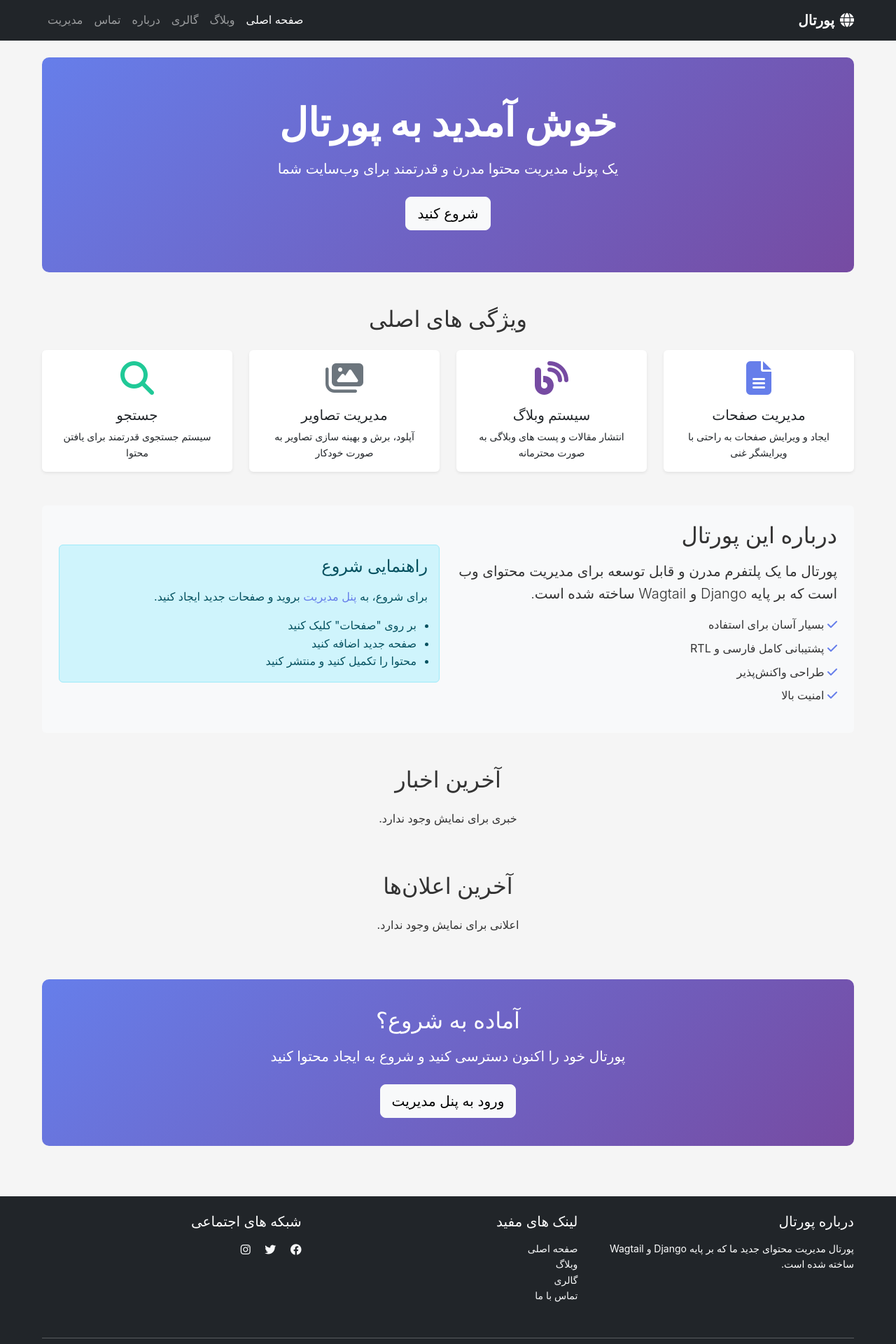
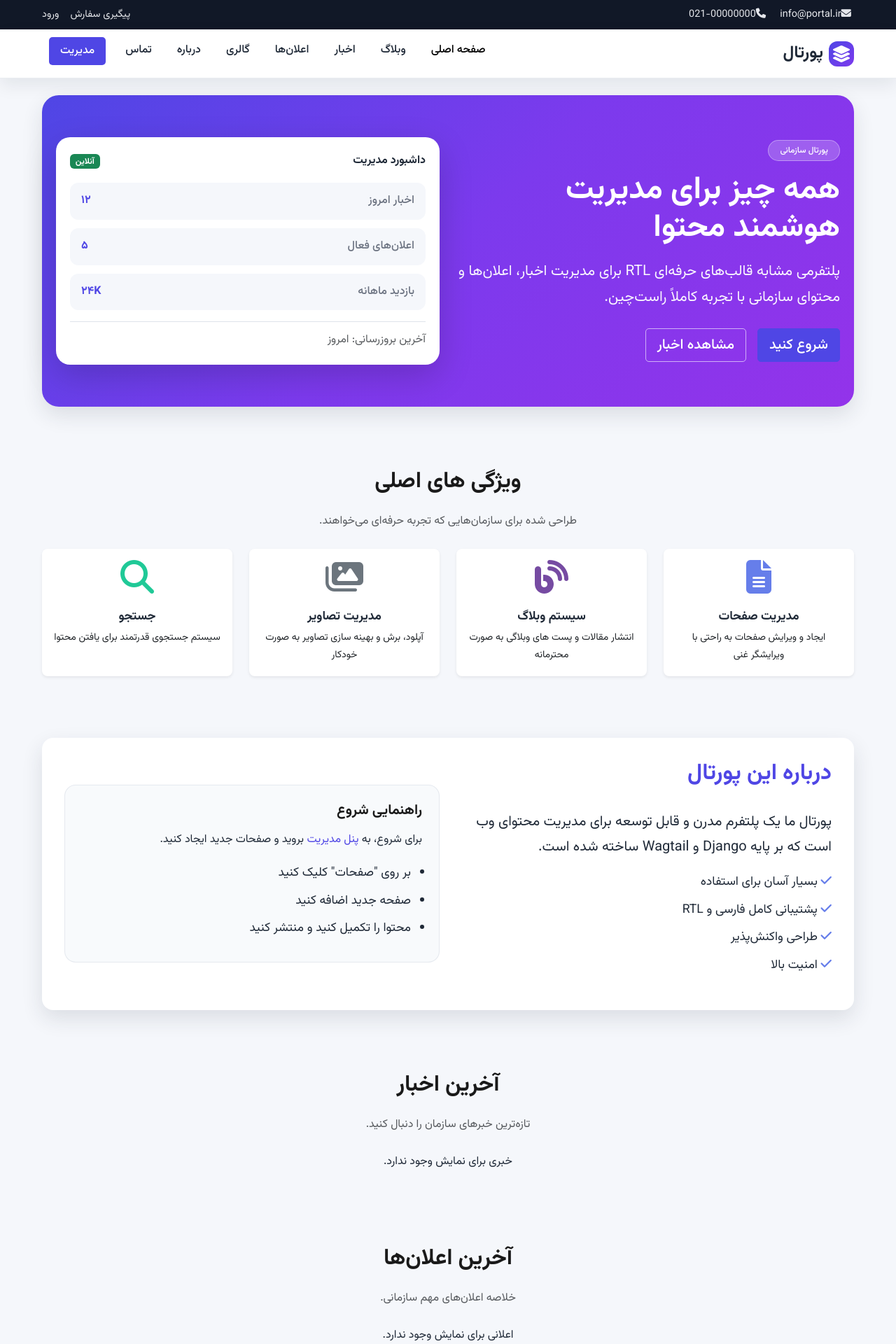
Before and after one commit to fereidoon/newdjango_portal, a Django app: template templates/home/home.html in a window 1280 px wide. Shown: the top 1920 px of the page at 70% size. Run offline with Django 4.2, Linux system fonts and the light colour scheme; the template is opened without the code that fills it, so the values that code supplies are empty; parts of the project's set-up code (start-up, migrations or seed data) failed here and were passed over.

Commit message:
Refresh RTL portal theme

```diff
--- a/static/css/main.css
+++ b/static/css/main.css
@@ -1,16 +1,18 @@
 /* RTL Theme for Portal - Modern & Professional */
 
 :root {
-    --primary-color: #667eea;
-    --secondary-color: #764ba2;
-    --text-color: #2c3e50;
-    --light-bg: #f8f9fa;
+    --primary-color: #4f46e5;
+    --secondary-color: #7c3aed;
+    --accent-color: #f97316;
+    --text-color: #1f2937;
+    --muted-color: #6b7280;
+    --light-bg: #f5f7fb;
     --white: #ffffff;
-    --shadow: 0 2px 10px rgba(0, 0, 0, 0.1);
-    --success: #20c997;
-    --warning: #ffc107;
-    --danger: #dc3545;
-    --info: #17a2b8;
+    --shadow: 0 12px 30px rgba(31, 41, 55, 0.12);
+    --success: #22c55e;
+    --warning: #f59e0b;
+    --danger: #ef4444;
+    --info: #38bdf8;
 }
 
 /* Font Configuration for Persian/RTL */
@@ -69,35 +71,66 @@ a:hover {
 
 /* Navigation */
 .navbar {
-    box-shadow: 0 2px 8px rgba(0, 0, 0, 0.1);
+    background: var(--white);
+    box-shadow: 0 10px 25px rgba(15, 23, 42, 0.08);
+    border-bottom: 1px solid rgba(148, 163, 184, 0.2);
 }
 
 .navbar-brand {
     font-size: 1.5rem;
     font-weight: 700;
-    color: white !important;
+    color: var(--text-color) !important;
+    display: flex;
+    align-items: center;
 }
 
 .navbar-nav .nav-link {
     margin: 0 10px;
     font-weight: 500;
+    color: var(--text-color);
 }
 
 .navbar-nav .nav-link:hover {
     color: var(--primary-color) !important;
 }
 
+.brand-mark {
+    display: inline-flex;
+    width: 36px;
+    height: 36px;
+    align-items: center;
+    justify-content: center;
+    border-radius: 12px;
+    background: linear-gradient(135deg, var(--primary-color), var(--secondary-color));
+    color: var(--white);
+}
+
+.topbar {
+    background: #111827;
+    color: #e5e7eb;
+    font-size: 0.9rem;
+}
+
+.topbar a {
+    color: #e5e7eb;
+}
+
+.topbar a:hover {
+    color: var(--accent-color);
+}
+
 /* Hero Section */
 .hero-section {
-    background: linear-gradient(135deg, #667eea 0%, #764ba2 100%);
+    background: linear-gradient(135deg, #4f46e5 0%, #7c3aed 50%, #9333ea 100%);
     color: white;
-    text-align: center;
+    border-radius: 24px;
+    padding: 60px 0;
     box-shadow: var(--shadow);
 }
 
 .hero-section h1 {
     color: white;
-    font-size: 3rem;
+    font-size: 2.8rem;
     margin-bottom: 1rem;
 }
 
@@ -107,9 +140,66 @@ a:hover {
     color: rgba(255, 255, 255, 0.95);
 }
 
+.hero-badge {
+    background: rgba(255, 255, 255, 0.2);
+    color: var(--white);
+    border: 1px solid rgba(255, 255, 255, 0.35);
+    padding: 8px 16px;
+    border-radius: 999px;
+    font-weight: 500;
+}
+
+.hero-card {
+    background: var(--white);
+    border-radius: 20px;
+    padding: 20px;
+    color: var(--text-color);
+}
+
+.hero-card-header {
+    font-weight: 600;
+    color: var(--text-color);
+    margin-bottom: 16px;
+}
+
+.hero-card-body {
+    display: grid;
+    gap: 12px;
+}
+
+.stat-item {
+    display: flex;
+    align-items: center;
+    justify-content: space-between;
+    background: var(--light-bg);
+    border-radius: 12px;
+    padding: 12px 16px;
+    font-weight: 500;
+}
+
+.stat-label {
+    color: var(--muted-color);
+}
+
+.stat-value {
+    color: var(--primary-color);
+    font-weight: 700;
+}
+
+.hero-card-footer {
+    margin-top: 16px;
+    border-top: 1px solid rgba(148, 163, 184, 0.3);
+    padding-top: 12px;
+}
+
 /* Features Section */
 .features-section {
     padding: 40px 0;
+}
+
+.section-title p {
+    margin: 0;
+    color: var(--muted-color);
 }
 
 .feature-card {
@@ -158,8 +248,10 @@ a:hover {
 
 /* About Section */
 .about-section {
-    background: #f8f9fa;
-    border-radius: 10px;
+    background: var(--white);
+    border-radius: 16px;
+    padding: 32px;
+    box-shadow: var(--shadow);
 }
 
 .about-section h2 {
@@ -174,8 +266,11 @@ a:hover {
 
 /* CTA Section */
 .cta-section {
-    background: linear-gradient(135deg, #667eea 0%, #764ba2 100%);
+    background: linear-gradient(135deg, #0f172a 0%, #1e1b4b 100%);
     color: white;
+    border-radius: 18px;
+    padding: 40px 0;
+    box-shadow: var(--shadow);
 }
 
 .cta-section h2 {
@@ -198,6 +293,16 @@ a:hover {
     border-color: var(--primary-color);
 }
 
+.btn-outline-light {
+    border-color: rgba(255, 255, 255, 0.6);
+    color: var(--white);
+}
+
+.btn-outline-light:hover {
+    background: var(--white);
+    color: var(--primary-color);
+}
+
 .btn-primary:hover {
     background: var(--secondary-color);
     border-color: var(--secondary-color);
@@ -217,7 +322,7 @@ a:hover {
 
 /* Footer */
 footer {
-    background: #1a1a1a;
+    background: #0f172a;
     color: #e0e0e0;
     border-top: 3px solid var(--primary-color);
 }
@@ -248,9 +353,9 @@ footer a:hover {
 }
 
 .alert-info {
-    background-color: #e7f3ff;
-    color: #004085;
-    border-left: 4px solid var(--primary-color);
+    background-color: #e0f2fe;
+    color: #0f172a;
+    border-right: 4px solid var(--primary-color);
 }
 
 /* Responsive Design */
@@ -281,8 +386,8 @@ li {
 
 /* Utility classes */
 .text-center { text-align: center; }
-.text-right { text-align: left; }
-.text-left { text-align: right; }
+.text-right { text-align: right; }
+.text-left { text-align: left; }
 
 .mt-1 { margin-top: 0.5rem; }
 .mt-2 { margin-top: 1rem; }
@@ -307,6 +412,13 @@ li {
 
 .fade-in {
     animation: fadeIn 0.5s ease;
+}
+
+.info-card {
+    background: #f8fafc;
+    border-radius: 16px;
+    padding: 24px;
+    border: 1px solid rgba(148, 163, 184, 0.2);
 }
 /* ========== GALLERY SECTION ========== */
 
--- a/templates/base/base.html
+++ b/templates/base/base.html
@@ -21,26 +21,46 @@
     <link href="https://fonts.googleapis.com/css2?family=Vazirmatn:wght@400;500;700&display=swap" rel="stylesheet">
 
     {% block extra_css %}
-        <link rel="stylesheet" href="{% static 'css/style.css' %}">        <link rel=\"stylesheet\" href=\"{% static 'css/main.css' %}\">    {% endblock %}
+        <link rel="stylesheet" href="{% static 'css/main.css' %}">
+    {% endblock %}
 </head>
 
 <body>
+    <div class="topbar py-2">
+        <div class="container d-flex justify-content-between align-items-center">
+            <div class="topbar-info d-flex align-items-center gap-3">
+                <span><i class="fas fa-envelope ms-1"></i>info@portal.ir</span>
+                <span><i class="fas fa-phone ms-1"></i>021-00000000</span>
+            </div>
+            <div class="topbar-actions d-flex align-items-center gap-3">
+                <a href="#" class="text-decoration-none">پیگیری سفارش</a>
+                <a href="/admin/" class="text-decoration-none">ورود</a>
+            </div>
+        </div>
+    </div>
     <!-- Navigation -->
-    <nav class="navbar navbar-expand-lg navbar-dark bg-dark sticky-top">
+    <nav class="navbar navbar-expand-lg navbar-light sticky-top">
         <div class="container">
             <a class="navbar-brand fw-bold" href="/">
-                <i class="fas fa-globe me-2"></i>پورتال
+                <span class="brand-mark me-2"><i class="fas fa-layer-group"></i></span>
+                پورتال
             </a>
             <button class="navbar-toggler" type="button" data-bs-toggle="collapse" data-bs-target="#navbarNav">
                 <span class="navbar-toggler-icon"></span>
             </button>
             <div class="collapse navbar-collapse" id="navbarNav">
-                <ul class="navbar-nav ms-auto">
+                <ul class="navbar-nav ms-auto align-items-lg-center">
                     <li class="nav-item">
                         <a class="nav-link active" href="/">صفحه اصلی</a>
                     </li>
                     <li class="nav-item">
                         <a class="nav-link" href="/blog/">وبلاگ</a>
+                    </li>
+                    <li class="nav-item">
+                        <a class="nav-link" href="/news/">اخبار</a>
+                    </li>
+                    <li class="nav-item">
+                        <a class="nav-link" href="/announcements/">اعلان‌ها</a>
                     </li>
                     <li class="nav-item">
                         <a class="nav-link" href="/gallery/">گالری</a>
@@ -52,7 +72,7 @@
                         <a class="nav-link" href="#">تماس</a>
                     </li>
                     <li class="nav-item">
-                        <a class="nav-link" href="/admin/">مدیریت</a>
+                        <a class="nav-link btn btn-primary btn-sm text-white px-3" href="/admin/">مدیریت</a>
                     </li>
                 </ul>
             </div>
--- a/templates/home/home.html
+++ b/templates/home/home.html
@@ -5,17 +5,53 @@
 
 {% block content %}
     <!-- Hero Section -->
-    <section class="hero-section mb-5" style="background: linear-gradient(135deg, #667eea 0%, #764ba2 100%); color: white; padding: 60px 0; border-radius: 10px;">
-        <div class="container text-center">
-            <h1 class="display-4 fw-bold mb-3">خوش آمدید به پورتال</h1>
-            <p class="lead mb-4">یک پونل مدیریت محتوا مدرن و قدرتمند برای وب‌سایت شما</p>
-            <a href="/admin/" class="btn btn-light btn-lg">شروع کنید</a>
+    <section class="hero-section mb-5">
+        <div class="container">
+            <div class="row align-items-center g-4">
+                <div class="col-lg-6">
+                    <span class="badge hero-badge mb-3">پورتال سازمانی</span>
+                    <h1 class="display-5 fw-bold mb-3">همه چیز برای مدیریت هوشمند محتوا</h1>
+                    <p class="lead mb-4">پلتفرمی مشابه قالب‌های حرفه‌ای RTL برای مدیریت اخبار، اعلان‌ها و محتوای سازمانی با تجربه کاملاً راست‌چین.</p>
+                    <div class="d-flex flex-wrap gap-3">
+                        <a href="/admin/" class="btn btn-primary btn-lg">شروع کنید</a>
+                        <a href="/news/" class="btn btn-outline-light btn-lg">مشاهده اخبار</a>
+                    </div>
+                </div>
+                <div class="col-lg-6">
+                    <div class="hero-card shadow-lg">
+                        <div class="hero-card-header d-flex align-items-center justify-content-between">
+                            <span>داشبورد مدیریت</span>
+                            <span class="badge bg-success">آنلاین</span>
+                        </div>
+                        <div class="hero-card-body">
+                            <div class="stat-item">
+                                <span class="stat-label">اخبار امروز</span>
+                                <span class="stat-value">۱۲</span>
+                            </div>
+                            <div class="stat-item">
+                                <span class="stat-label">اعلان‌های فعال</span>
+                                <span class="stat-value">۵</span>
+                            </div>
+                            <div class="stat-item">
+                                <span class="stat-label">بازدید ماهانه</span>
+                                <span class="stat-value">۲۴K</span>
+                            </div>
+                        </div>
+                        <div class="hero-card-footer">
+                            <span class="text-muted">آخرین بروزرسانی: امروز</span>
+                        </div>
+                    </div>
+                </div>
+            </div>
         </div>
     </section>
 
     <!-- Features Section -->
     <section class="features-section mb-5">
-        <h2 class="text-center mb-4">ویژگی های اصلی</h2>
+        <div class="section-title text-center mb-4">
+            <h2>ویژگی های اصلی</h2>
+            <p class="text-muted">طراحی شده برای سازمان‌هایی که تجربه حرفه‌ای می‌خواهند.</p>
+        </div>
         <div class="row g-4">
             <div class="col-md-6 col-lg-3">
                 <div class="feature-card card h-100 border-0 shadow-sm">
@@ -65,7 +101,7 @@
     </section>
 
     <!-- About Section -->
-    <section class="about-section mb-5 bg-light p-4 rounded">
+    <section class="about-section mb-5">
         <div class="row align-items-center">
             <div class="col-lg-6 mb-4 mb-lg-0">
                 <h2>درباره این پورتال</h2>
@@ -78,8 +114,8 @@
                 </ul>
             </div>
             <div class="col-lg-6">
-                <div class="alert alert-info" role="alert">
-                    <h4 class="alert-heading">راهنمایی شروع</h4>
+                <div class="info-card">
+                    <h4 class="mb-3">راهنمایی شروع</h4>
                     <p>برای شروع، به <a href="/admin/">پنل مدیریت</a> بروید و صفحات جدید ایجاد کنید.</p>
                     <ul class="mb-0 ps-3">
                         <li>بر روی "صفحات" کلیک کنید</li>
@@ -93,7 +129,10 @@
 
     <!-- Latest News Section -->
     <section class="blog-section mb-5">
-        <h2 class="text-center mb-4">آخرین اخبار</h2>
+        <div class="section-title text-center mb-4">
+            <h2>آخرین اخبار</h2>
+            <p class="text-muted">تازه‌ترین خبرهای سازمان را دنبال کنید.</p>
+        </div>
         <div class="row g-4">
             {% for news in news_items %}
                 <div class="col-md-6 col-lg-4">
@@ -113,7 +152,10 @@
 
     <!-- Latest Announcements Section -->
     <section class="announcement-section mb-5">
-        <h2 class="text-center mb-4">آخرین اعلان‌ها</h2>
+        <div class="section-title text-center mb-4">
+            <h2>آخرین اعلان‌ها</h2>
+            <p class="text-muted">خلاصه اعلان‌های مهم سازمانی.</p>
+        </div>
         <div class="row g-4">
             {% for announcement in announcement_items %}
                 <div class="col-md-6 col-lg-4">
@@ -132,9 +174,11 @@
     </section>
 
     <!-- CTA Section -->
-    <section class="cta-section" style="background: linear-gradient(135deg, #667eea 0%, #764ba2 100%); color: white; padding: 40px 0; border-radius: 10px; text-align: center;">
-        <h2 class="mb-3">آماده به شروع؟</h2>
-        <p class="lead mb-4">پورتال خود را اکنون دسترسی کنید و شروع به ایجاد محتوا کنید</p>
-        <a href="/admin/" class="btn btn-light btn-lg">ورود به پنل مدیریت</a>
+    <section class="cta-section">
+        <div class="container text-center">
+            <h2 class="mb-3">آماده به شروع؟</h2>
+            <p class="lead mb-4">پورتال خود را اکنون دسترسی کنید و شروع به ایجاد محتوا کنید</p>
+            <a href="/admin/" class="btn btn-light btn-lg">ورود به پنل مدیریت</a>
+        </div>
     </section>
 {% endblock %}
```
